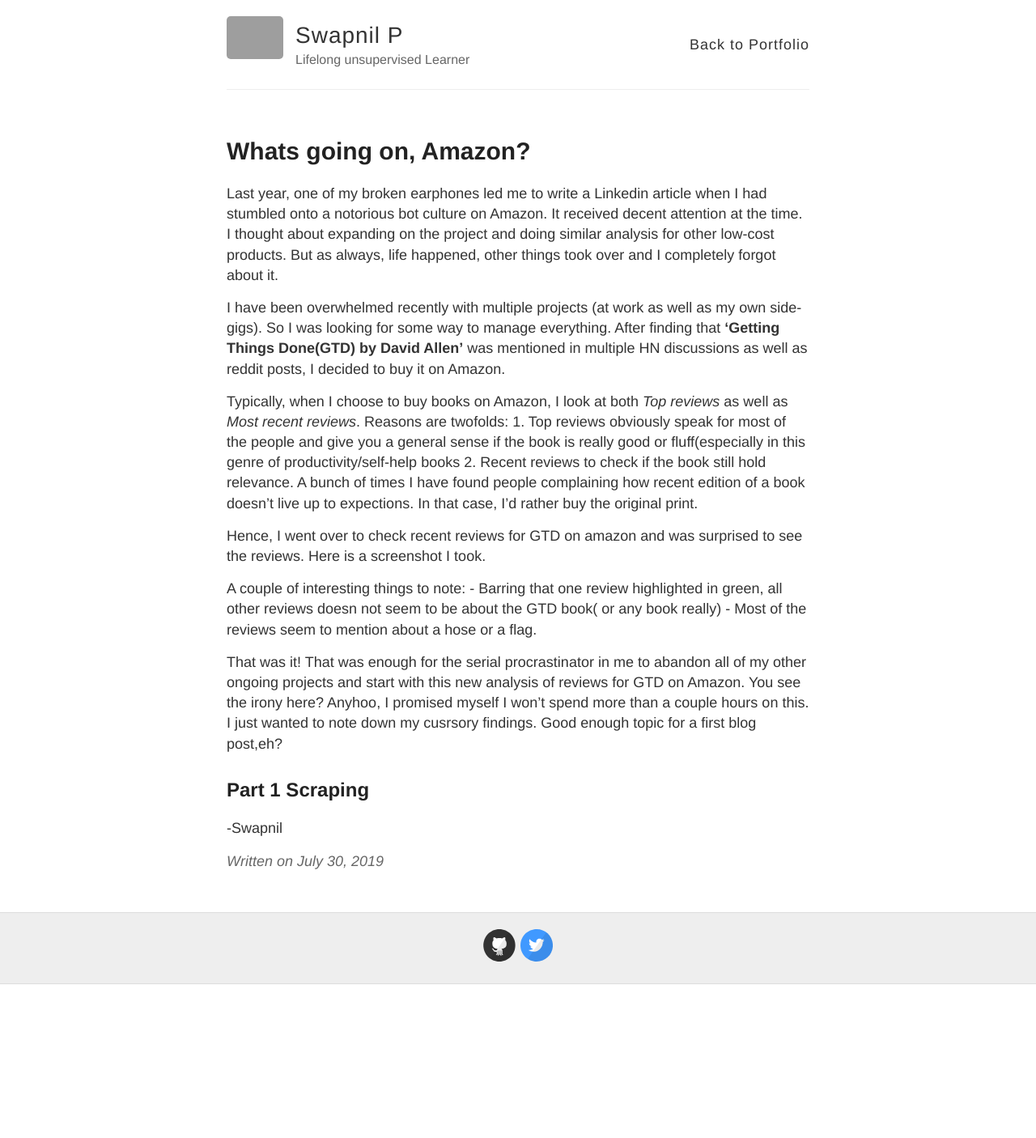
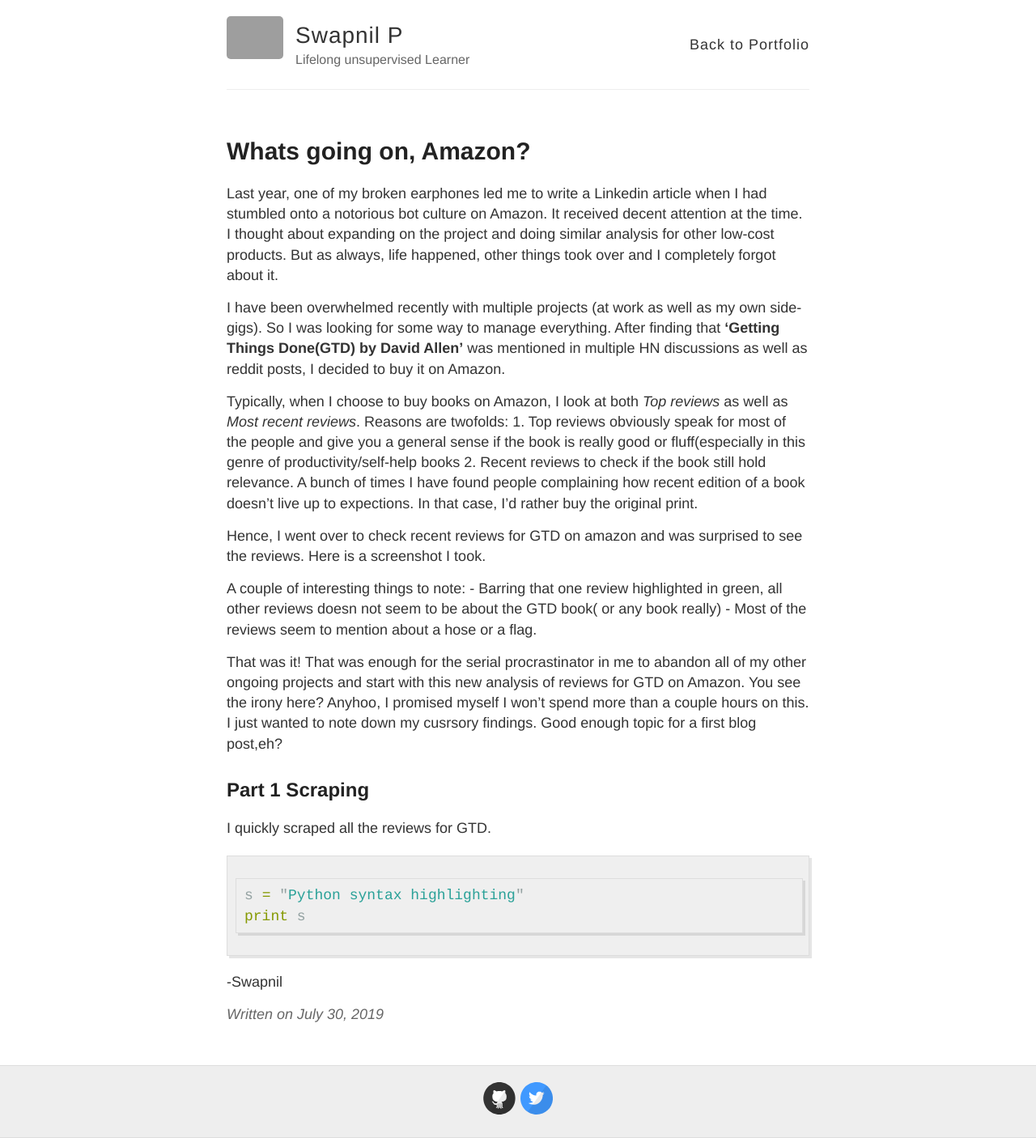
Before and after one commit to spsphulse/My-Portfolio, a Jekyll site: the page built from _posts/2019-07-30-whats-going-on-amazon.md, in a window 1280 px wide. Shown: the whole page at 81% size. Built offline with Jekyll 4.4.1, drawn with Linux system fonts in a browser that asks for light colours; before the commit the page ends 1216 px from its top, so only the background shows below that; grey boxes are pictures that could not be loaded.

Commit message:
Update 2019-07-30-whats-going-on-amazon.md

````diff
--- a/_posts/2019-07-30-whats-going-on-amazon.md
+++ b/_posts/2019-07-30-whats-going-on-amazon.md
@@ -21,7 +21,12 @@
 That was it! That was enough for the serial procrastinator in me to abandon all of my other ongoing projects and start with this new analysis of reviews for GTD on Amazon. You see the irony here? Anyhoo, I promised myself I won't spend more than a couple hours on this. I just wanted to note down my cusrsory findings. Good enough topic for a first blog post,eh?
 
 ## Part 1 Scraping
+I quickly scraped all the reviews for GTD.
 
+```python
+s = "Python syntax highlighting"
+print s
+```
 
 
 
````
